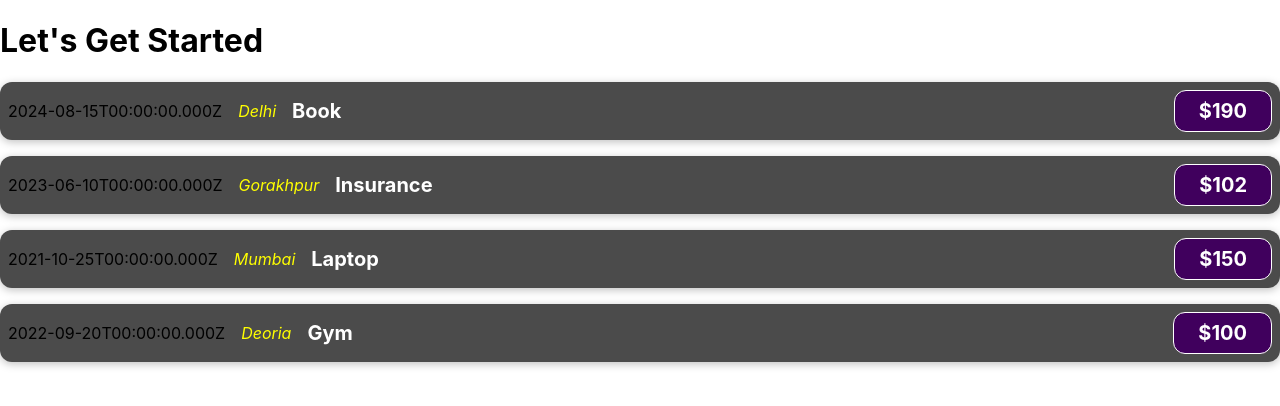
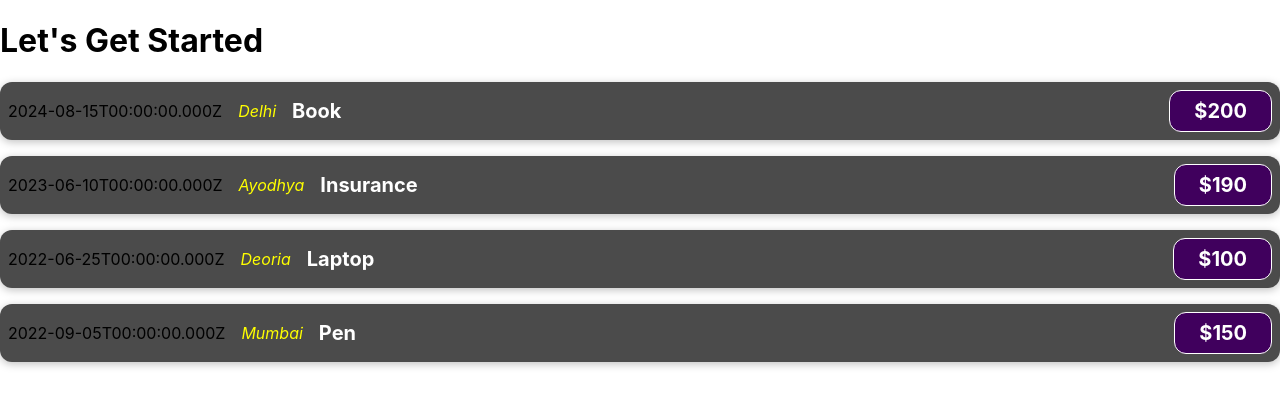
Before and after one commit to Pranavtripathi418/React-basics, a React (Create React App) app: page / in a window 1280 px wide. Shown: the top 406 px of the page. Built offline with nearby package versions, Linux system fonts and the light colour scheme.

Commit message:
Using Map Function

```diff
--- a/src/App.js
+++ b/src/App.js
@@ -1,13 +1,23 @@
 import ExpenseItem from "./components/ExpenseItem";
 function App() {
+  const expenses = [
+    {  date:new Date(2024,7,15)  ,title:"Book", location:"Delhi", price:"200"},
+    {  date:new Date(2023,5,10)  ,title:"Insurance", location:"Ayodhya", price:"190"},
+    {  date:new Date(2022,5,25)  ,title:"Laptop", location:"Deoria", price:"100"},
+    {  date:new Date(2022,8,5)  ,title:"Pen", location:"Mumbai", price:"150"}
+  ]
   return (
     <div>
       <h1>Let's Get Started  </h1>
 
-      <ExpenseItem date={new Date(2024,7,15)} title="Book" location="Delhi" price="190"></ExpenseItem>
-      <ExpenseItem date={new Date(2023,5,10)} title="Insurance" location="Gorakhpur" price="102"></ExpenseItem>
-      <ExpenseItem date={new Date(2021,9,25)} title="Laptop" location="Mumbai" price="150"></ExpenseItem>
-      <ExpenseItem date={new Date(2022,8,20)} title="Gym" location="Deoria" price="100"></ExpenseItem>
+      {expenses.map((expense)=>{
+        return (
+          <ExpenseItem date={expense.date} title={expense.title} location={expense.location} price={expense.price} ></ExpenseItem>
+        )
+      }
+    )
+      }
+
     </div>
   );
 }
```
